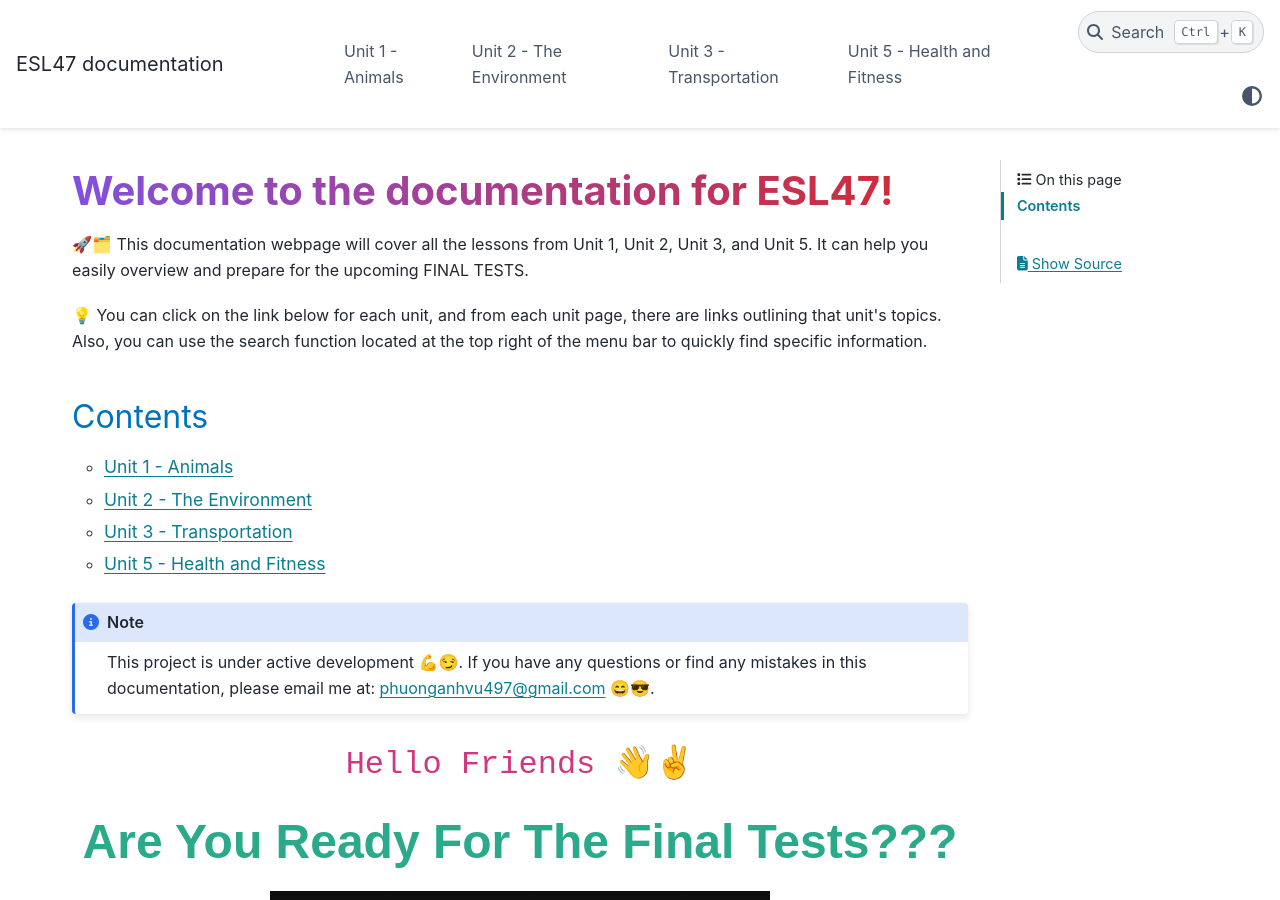
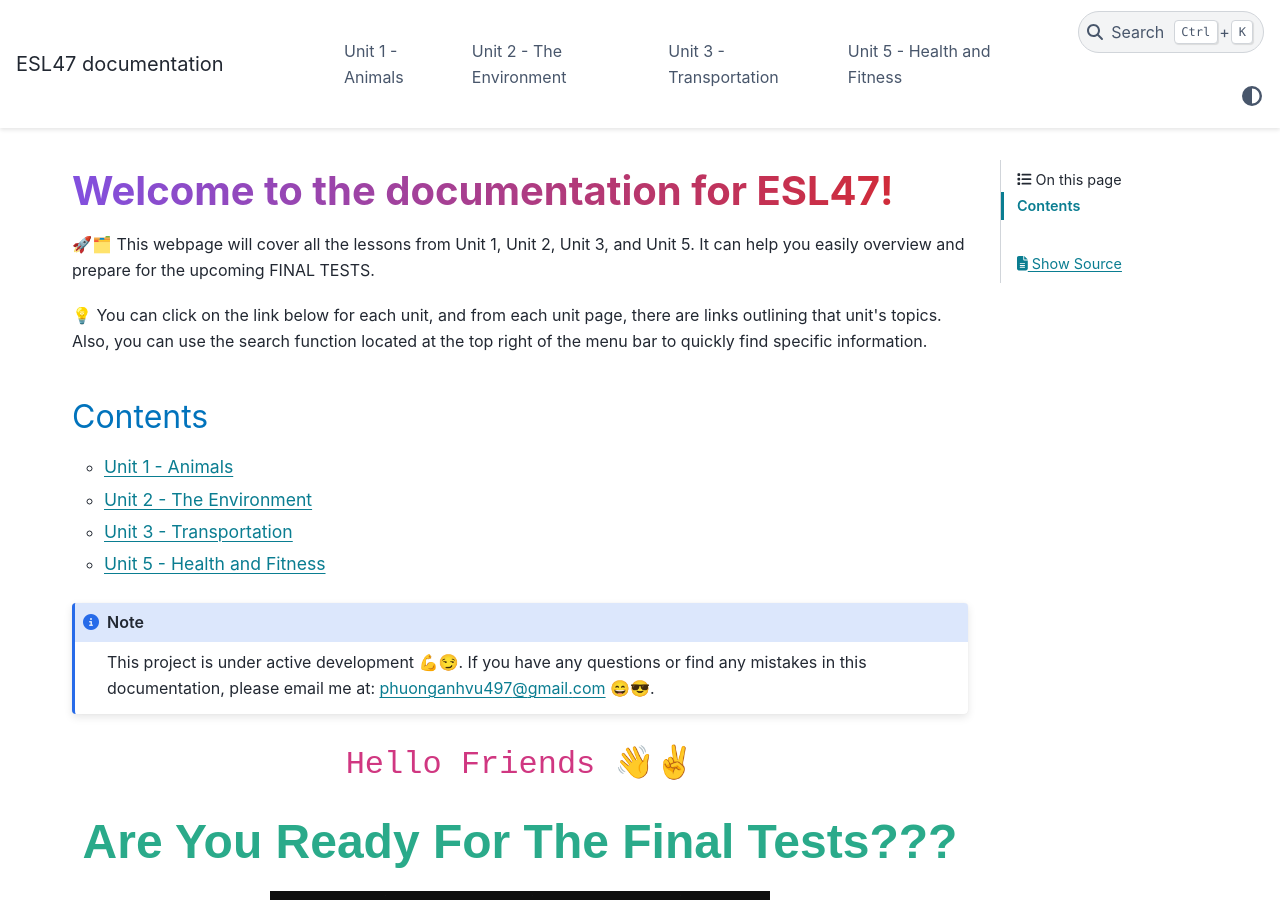
Before and after one commit to vpa24/ESL-47---Intermediate-Low-Integrated-Reading-Writing, a Sphinx documentation site: the page built from docs/source/index.rst, in a window 1280 px wide and 900 px high. Built offline with Sphinx 7.4.7 and the PyData theme 0.15.4, drawn with Linux system fonts in a browser that asks for light colours; some web fonts are replaced.

Commit message:
Update index.rst

```diff
--- a/docs/source/index.rst
+++ b/docs/source/index.rst
@@ -4,7 +4,7 @@ Welcome to the documentation for ESL47!
 
 .. raw:: html
 
-   <p>🚀🗂️ This documentation webpage will cover all the lessons from Unit 1, Unit 2, Unit 3, and Unit 5. It can help you easily overview and prepare for the upcoming FINAL TESTS.</p>
+   <p>🚀🗂️ This webpage will cover all the lessons from Unit 1, Unit 2, Unit 3, and Unit 5. It can help you easily overview and prepare for the upcoming FINAL TESTS.</p>
    <p>💡 You can click on the link below for each unit, and from each unit page, there are links outlining that unit's topics. Also, you can use the search function located at the top right of the menu bar to quickly find specific information.</p>
 
 
```
